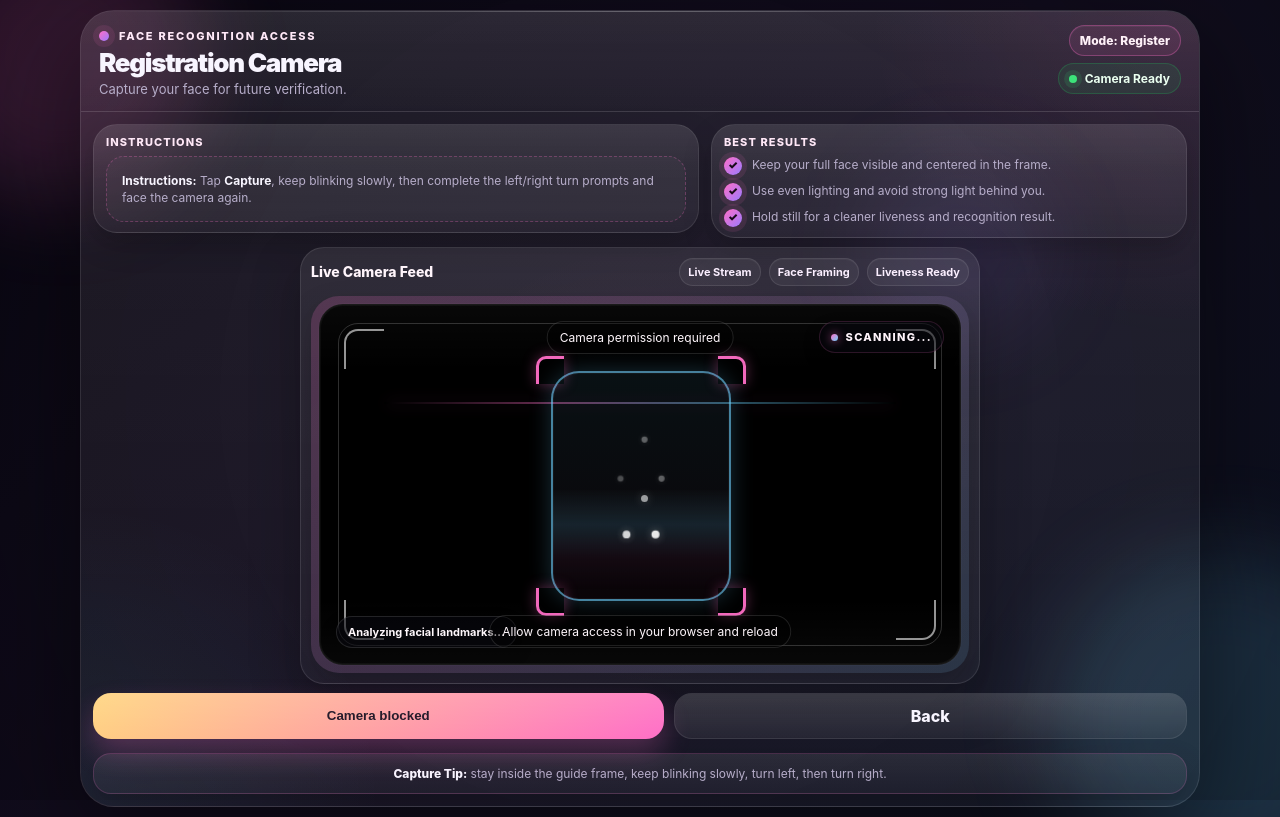
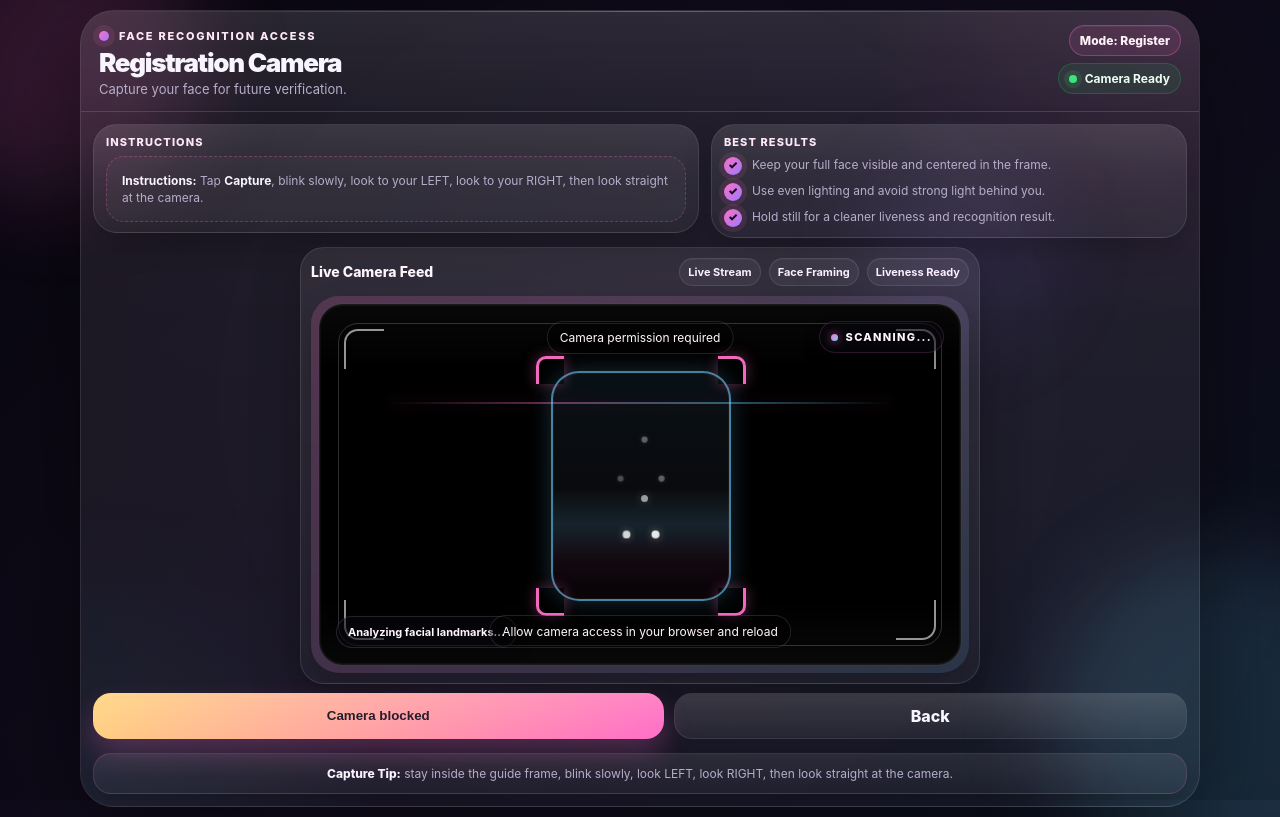
Before and after one commit to leer7358/classiface-hardened, a Flask app: page /camera?mode=register in a window 1280 px wide. Run offline with Flask 2, Linux system fonts and the light colour scheme; parts of the project's set-up code (start-up, migrations or seed data) failed here and were passed over; some libraries are stand-ins or nearby versions.

Commit message:
Improve UI

```diff
--- a/template/camera.html
+++ b/template/camera.html
@@ -1191,7 +1191,7 @@
         <div class="panel">
           <p class="panel-title">Instructions</p>
           <div class="tips" id="tipsBox">
-            <b>Instructions:</b> Tap <b>Capture</b>, keep blinking slowly, then turn your head left and right.
+            <b>Instructions:</b> Tap <b>Capture</b>, blink slowly, look to your LEFT, look to your RIGHT, then look straight at the camera.
           </div>
         </div>
 
@@ -1280,7 +1280,7 @@
         </div>
 
         <div class="capture-hint">
-          <b>Capture Tip:</b> stay inside the guide frame, keep blinking slowly, turn left, then turn right.
+          <b>Capture Tip:</b> stay inside the guide frame, blink slowly, look LEFT, look RIGHT, then look straight at the camera.
         </div>
       </div>
 
@@ -1352,7 +1352,7 @@
 
     form.action = "{{ url_for('quiz_capture') }}";
     back.href = "{{ url_for('quiz_verify') }}";
-    tipsBox.innerHTML = "<b>Instructions:</b> Tap <b>Capture</b>, keep blinking slowly, then complete the left/right turn prompts and face the camera again.";
+    tipsBox.innerHTML = "<b>Instructions:</b> Tap <b>Capture</b>, blink slowly, look to your LEFT, look to your RIGHT, then look straight at the camera.";
   } else {
     title.textContent = "Registration Camera";
     subtitle.textContent = "Capture your face for future verification.";
@@ -1360,7 +1360,7 @@
 
     form.action = "{{ url_for('capture') }}";
     back.href = "{{ url_for('register') }}";
-    tipsBox.innerHTML = "<b>Instructions:</b> Tap <b>Capture</b>, keep blinking slowly, then complete the left/right turn prompts and face the camera again.";
+    tipsBox.innerHTML = "<b>Instructions:</b> Tap <b>Capture</b>, blink slowly, look to your LEFT, look to your RIGHT, then look straight at the camera.";
   }
 
   setTimeout(() => {
@@ -1500,7 +1500,7 @@
   async function captureFrameSnapshot(phase){
     ensureCameraReady();
 
-    const maxSide = 380;
+    const maxSide = 320;
     const sourceWidth = video.videoWidth;
     const sourceHeight = video.videoHeight;
     const scale = Math.min(1, maxSide / Math.max(sourceWidth, sourceHeight));
@@ -1510,12 +1510,12 @@
     const ctx = canvas.getContext('2d');
     ctx.drawImage(video, 0, 0, canvas.width, canvas.height);
 
-    let encoded = canvas.toDataURL('image/jpeg', 0.36);
-    if (encoded.length > 80000) {
-      encoded = canvas.toDataURL('image/jpeg', 0.26);
-    }
+    let encoded = canvas.toDataURL('image/jpeg', 0.32);
     if (encoded.length > 60000) {
-      encoded = canvas.toDataURL('image/jpeg', 0.20);
+      encoded = canvas.toDataURL('image/jpeg', 0.24);
+    }
+    if (encoded.length > 45000) {
+      encoded = canvas.toDataURL('image/jpeg', 0.18);
     }
 
     const faceBox = await detectBrowserFaceBox(canvas);
@@ -1571,7 +1571,7 @@
   }
 
   function compactLivenessFrames(frames){
-    const limits = { ready: 6, blink: 40, move_left: 28, move_right: 28, front: 18 };
+    const limits = { ready: 5, blink: 32, move_left: 20, move_right: 20, front: 18 };
     const order = ['ready', 'blink', 'move_left', 'move_right', 'front'];
     const compacted = [];
 
@@ -1597,8 +1597,8 @@
     const labels = {
       ready: 'face position',
       blink: 'blink check',
-      move_left: 'left head turn',
-      move_right: 'right head turn',
+      move_left: 'look left check',
+      move_right: 'look right check',
       front: 'front-facing confirmation'
     };
     return labels[phaseKey] || 'liveness step';
@@ -1677,32 +1677,32 @@
       {
         key: 'move_left',
         title: 'Checking',
-        text: 'Turn your head to your left while keeping your face inside the guide, then hold for a moment.',
+        text: 'Look to your LEFT and hold for a moment. Keep your face inside the guide.',
         minDuration: 2200,
         maxDuration: 16000,
         centerDelta: 0.025,
         requiredHoldFrames: 3,
-        failText: 'No left head turn was detected. Please retry and turn your head left while keeping your face in frame.'
+        failText: 'Left look was not detected. Please look to your LEFT and hold briefly.'
       },
       {
         key: 'move_right',
         title: 'Checking',
-        text: 'Turn your head to your right while keeping your face inside the guide, then hold for a moment.',
+        text: 'Look to your RIGHT and hold for a moment. Keep your face inside the guide.',
         minDuration: 2200,
         maxDuration: 16000,
         centerDelta: 0.025,
         fromLeftDelta: 0.050,
         requiredHoldFrames: 3,
-        failText: 'No right head turn was detected. Please retry and turn your head right while keeping your face in frame.'
+        failText: 'Right look was not detected. Please look to your RIGHT and hold briefly.'
       },
       {
         key: 'front',
-        title: 'Face Front',
-        text: 'Face the camera again and hold still. Verification will finish automatically.',
-        minDuration: 1600,
-        maxDuration: 2600,
-        requiredFrames: 12,
-        failText: 'Front-facing confirmation was not captured. Please face the camera again before submitting.'
+        title: 'Look Straight',
+        text: 'Look straight at the camera and hold still. Verification will finish automatically.',
+        minDuration: 1800,
+        maxDuration: 2800,
+        requiredFrames: 10,
+        failText: 'Front-facing confirmation was not captured. Please look straight at the camera and hold still.'
       }
     ];
 
@@ -1935,14 +1935,14 @@
           } else {
             movementHoldFrames = 0;
             phasePassed = false;
-            phaseMessage = 'Keep your face visible, then turn your head left.';
+            phaseMessage = 'Keep your face visible, then look to your LEFT.';
           }
           phaseMessage = phasePassed
-            ? 'Left turn verified. Hold for the next instruction.'
+            ? 'Left look verified. Hold for the next instruction.'
             : (
               movementDetected
-                ? 'Left turn detected. Checking...'
-                : 'Turn your head left and keep your face in the guide.'
+                ? 'Looking left detected. Checking...'
+                : 'Look to your LEFT and keep your face in the guide.'
             );
         } else if (phase.key === 'move_right') {
           if (firstMoveCenter !== null && snapshot.centerX !== null) {
@@ -2024,14 +2024,14 @@
           } else {
             movementHoldFrames = 0;
             phasePassed = false;
-            phaseMessage = 'Keep your face visible, then turn your head right.';
+            phaseMessage = 'Keep your face visible, then look to your RIGHT.';
           }
           phaseMessage = phasePassed
-            ? 'Right turn verified. Face the camera again.'
+            ? 'Right look verified. Look straight at the camera.'
             : (
               movementDetected
-                ? 'Right turn detected. Checking...'
-                : 'Turn your head right and keep your face in the guide.'
+                ? 'Looking right detected. Checking...'
+                : 'Look to your RIGHT and keep your face in the guide.'
             );
         } else {
           phasePassed = phaseElapsedNow >= phase.minDuration;
@@ -2077,8 +2077,8 @@
         if (phase.key === 'front') {
           phasePassed = phaseElapsedNow >= phase.minDuration && phaseFrameCount >= (phase.requiredFrames || 2);
           phaseMessage = phasePassed
-            ? 'Front face verified. Submitting now...'
-            : 'Face the camera and stop moving. Finishing automatically...';
+            ? 'Straight look verified. Submitting now...'
+            : 'Look straight at the camera and hold still. Finishing automatically...';
         }
         const shouldValidateMovementPhase = (
           isMovementPhase
@@ -2100,13 +2100,13 @@
               checks.move_left.holdFrames = Math.max(checks.move_left.holdFrames || 0, movementHoldFrames);
               checks.move_left.evidenceFrames = Math.max(checks.move_left.evidenceFrames || 0, movementEvidenceFrames);
               checks.move_left.delta = Math.max(Number(checks.move_left.delta || 0), Number(movementBestDelta.toFixed(3)));
-              phaseMessage = 'Left turn verified. Hold for the next instruction.';
+              phaseMessage = 'Left look verified. Hold for the next instruction.';
             } else {
               checks.move_right.completed = true;
               checks.move_right.holdFrames = Math.max(checks.move_right.holdFrames || 0, movementHoldFrames);
               checks.move_right.evidenceFrames = Math.max(checks.move_right.evidenceFrames || 0, movementEvidenceFrames);
               checks.move_right.delta = Math.max(Number(checks.move_right.delta || 0), Number(movementBestDelta.toFixed(3)));
-              phaseMessage = 'Right turn verified. Face the camera again.';
+              phaseMessage = 'Right look verified. Look straight at the camera.';
             }
           } catch (err) {
             phaseServerValidated = false;
@@ -2140,7 +2140,7 @@
 
     // CHANGED: Validate the final front-facing phase for both registration and quiz.
     // Backend app.py expects front frames before embedding generation.
-    updateCaptureOverlay('Checking', 'Confirming front-facing frame...', '98%');
+    updateCaptureOverlay('Checking', 'Confirming straight-facing frame...', '98%');
     await validateLivenessPhase('front', compactedFrames, checks);
 
     updateCaptureOverlay('Liveness Passed', 'Submitting automatically...', '100%');
@@ -2155,7 +2155,7 @@
     setSubmitState(true, mode === 'quiz' ? 'Opening Quiz...' : 'Saving...');
   }
 
-  // The browser records the visible blink and left-right head turn first.
+  // The browser records the visible blink and left-look right first.
   // The backend validates that sequence before it generates any embedding.
   async function startBrowserCamera(){
     try {
@@ -2165,7 +2165,7 @@
       });
       video.srcObject = stream;
       if (cameraOverlayTop) cameraOverlayTop.textContent = 'Browser camera is active';
-      if (cameraOverlayBottom) cameraOverlayBottom.textContent = 'Capture will verify blink liveness, left head turn, right head turn, then final front-facing hold';
+      if (cameraOverlayBottom) cameraOverlayBottom.textContent = 'Capture will verify blink liveness, look left, look right, then final straight-facing hold';
     } catch (err) {
       if (cameraOverlayTop) cameraOverlayTop.textContent = 'Camera permission required';
       if (cameraOverlayBottom) cameraOverlayBottom.textContent = 'Allow camera access in your browser and reload';
```
